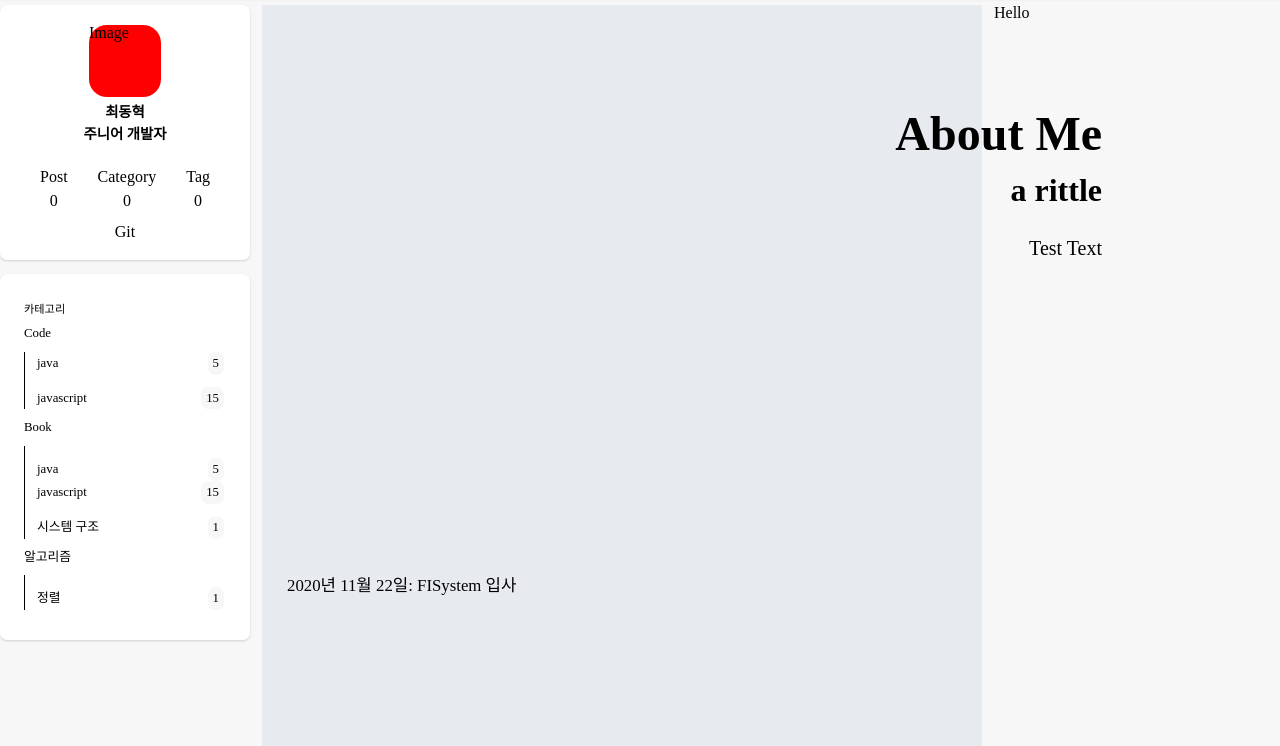
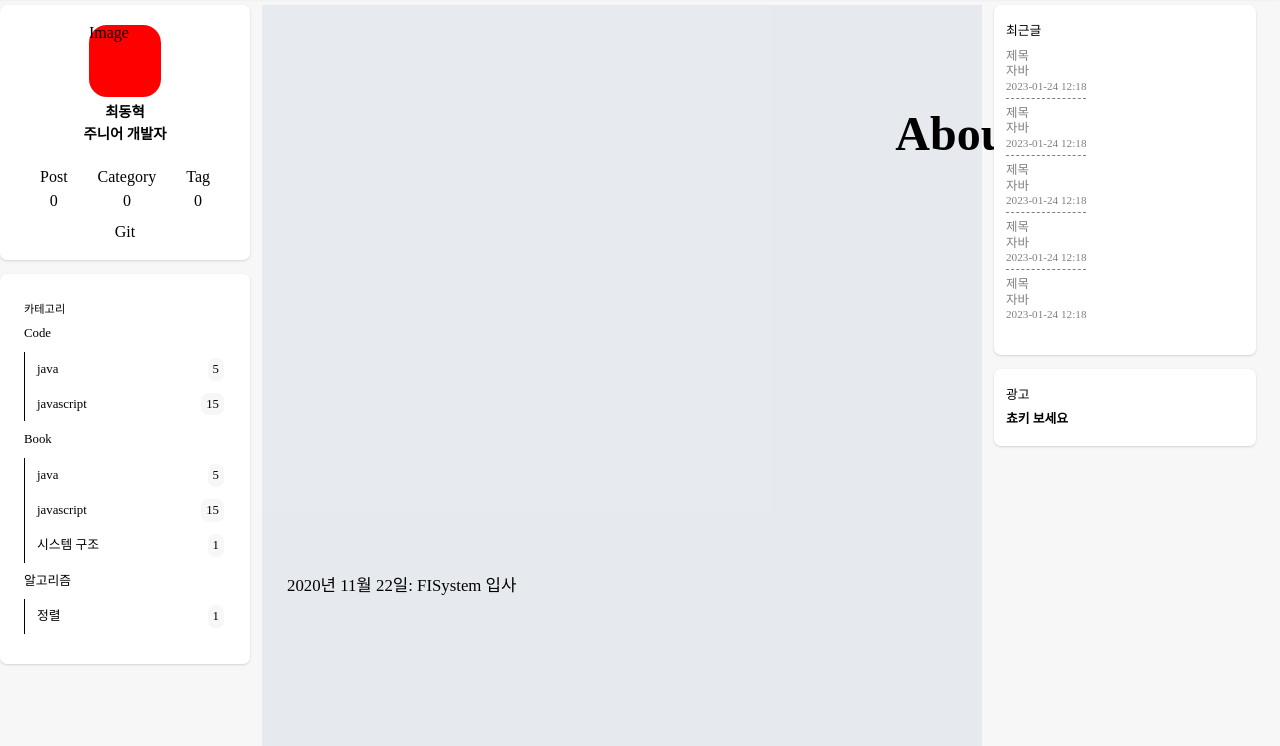
Before and after one commit to kuroneko-s/gatsby, a Gatsby site: page / in a window 1280 px wide. Shown: the part 54-800 px from the top of the page. Built offline with nearby package versions, Linux system fonts and the light colour scheme; Gatsby itself is replaced by a stand-in of ours.

Commit message:
메인 화면 메뉴 틀 작업

```diff
--- /dev/null
+++ b/src/components/Advertise.tsx
@@ -0,0 +1,35 @@
+import { Link } from "gatsby";
+import React from "react";
+import styled from "styled-components";
+import { Card } from "../style/common";
+
+const Container = styled(Card)`
+  width: 100%;
+
+  display: flex;
+  flex-direction: column;
+  align-items: flex-start;
+  justify-content: center;
+
+  margin-top: 14px;
+  padding-left: 12px;
+
+  a {
+    font-size: 0.8rem;
+    font-weight: 800;
+  }
+`;
+
+const Title = styled.p`
+  font-size: 0.8rem;
+  margin-bottom: 12px;
+`;
+
+export default function Advertise() {
+  return (
+    <Container>
+      <Title>광고</Title>
+      <Link to={"https://www.youtube.com/@vrecord_choki"}>쵸키 보세요</Link>
+    </Container>
+  );
+}
--- a/src/components/Category.tsx
+++ b/src/components/Category.tsx
@@ -27,12 +27,9 @@ const CategoryMenu = styled.ul`
   font-size: 0.8rem;
   font-weight: 500;
 
-  li:first-child {
-    padding-bottom: 12px;
-  }
-
-  li:nth-child(2n + 1) {
-    padding-top: 12px;
+  li {
+    padding-top: 6px;
+    padding-bottom: 6px;
   }
 `;
 
@@ -117,7 +114,7 @@ export default function Category() {
         <CategoryMenu>
           {sampleData.map((category, index) => {
             return (
-              <>
+              <div key={index}>
                 <CategoryTitle>{category.category}</CategoryTitle>
                 {category.data.map((item, idx) => {
                   return (
@@ -127,7 +124,7 @@ export default function Category() {
                     </CategoryItem>
                   );
                 })}
-              </>
+              </div>
             );
           })}
         </CategoryMenu>
--- /dev/null
+++ b/src/components/History.tsx
@@ -0,0 +1,66 @@
+import React from "react";
+import styled from "styled-components";
+import { Card } from "../style/common";
+import HistoryItem from "./HistoryItem";
+
+const Container = styled(Card)`
+  width: 100%;
+
+  display: flex;
+  flex-direction: column;
+  align-items: flex-start;
+  justify-content: center;
+
+  padding-left: 12px;
+`;
+
+const Title = styled.p`
+  font-size: 0.8rem;
+  margin-bottom: 12px;
+`;
+
+export interface IHistory {
+  title: string;
+  category: string;
+  date: string;
+}
+
+// max length 5
+const SampleData: IHistory[] = [
+  {
+    title: "제목",
+    category: "자바",
+    date: "2023-01-24 12:18",
+  },
+  {
+    title: "제목",
+    category: "자바",
+    date: "2023-01-24 12:18",
+  },
+  {
+    title: "제목",
+    category: "자바",
+    date: "2023-01-24 12:18",
+  },
+  {
+    title: "제목",
+    category: "자바",
+    date: "2023-01-24 12:18",
+  },
+  {
+    title: "제목",
+    category: "자바",
+    date: "2023-01-24 12:18",
+  },
+];
+
+export default function History() {
+  return (
+    <Container>
+      <Title>최근글</Title>
+      {SampleData.map((data) => (
+        <HistoryItem {...data} />
+      ))}
+    </Container>
+  );
+}
--- /dev/null
+++ b/src/components/HistoryItem.tsx
@@ -0,0 +1,40 @@
+import React from "react";
+import styled from "styled-components";
+import { IHistory } from "./History";
+
+const Container = styled.div`
+  padding-bottom: 3px;
+  margin-bottom: 8px;
+
+  &:not(:last-child) {
+    border-bottom: 1px dashed gray;
+  }
+`;
+
+const Title = styled.p`
+  font-size: 0.78rem;
+  margin-bottom: 3px;
+  color: gray;
+`;
+
+const Category = styled.p`
+  font-size: 0.78rem;
+  margin-bottom: 3px;
+  color: gray;
+`;
+
+const Date = styled.p`
+  font-size: 0.7rem;
+  margin-bottom: 3px;
+  color: gray;
+`;
+
+export default function HistoryItem({ category, date, title }: IHistory) {
+  return (
+    <Container>
+      <Title>{title}</Title>
+      <Category>{category}</Category>
+      <Date>{date}</Date>
+    </Container>
+  );
+}
--- a/src/components/Layout.tsx
+++ b/src/components/Layout.tsx
@@ -13,6 +13,7 @@ interface ILayoutProps {
 const Container = styled.main`
   width: 100%;
   height: 100%;
+  position: relative;
 
   margin: 0 auto;
   background-color: ${(props) => props.theme.bgColor};
@@ -20,6 +21,7 @@ const Container = styled.main`
 
 const Wrapper = styled(CommonPadding)`
   min-height: 86vh;
+  position: sticky;
 
   display: flex;
   flex-direction: row;
--- a/src/components/MainMenu.tsx
+++ b/src/components/MainMenu.tsx
@@ -3,7 +3,11 @@ import styled from "styled-components";
 import Category from "./Category";
 import Profile from "./Profile";
 
-const Container = styled.div``;
+const Container = styled.div`
+  height: 100%;
+  top: 10px;
+  position: sticky;
+`;
 
 export default function MainMenu() {
   return (
--- a/src/components/SubMenu.tsx
+++ b/src/components/SubMenu.tsx
@@ -1,8 +1,20 @@
 import React from "react";
 import styled from "styled-components";
+import { Card } from "../style/common";
+import Advertise from "./Advertise";
+import History from "./History";
 
-const Container = styled.div``;
+const Container = styled.div`
+  height: 100%;
+  top: 10px;
+  position: sticky;
+`;
 
 export default function SubMenu() {
-  return <Container>Hello</Container>;
+  return (
+    <Container>
+      <History />
+      <Advertise />
+    </Container>
+  );
 }
```
